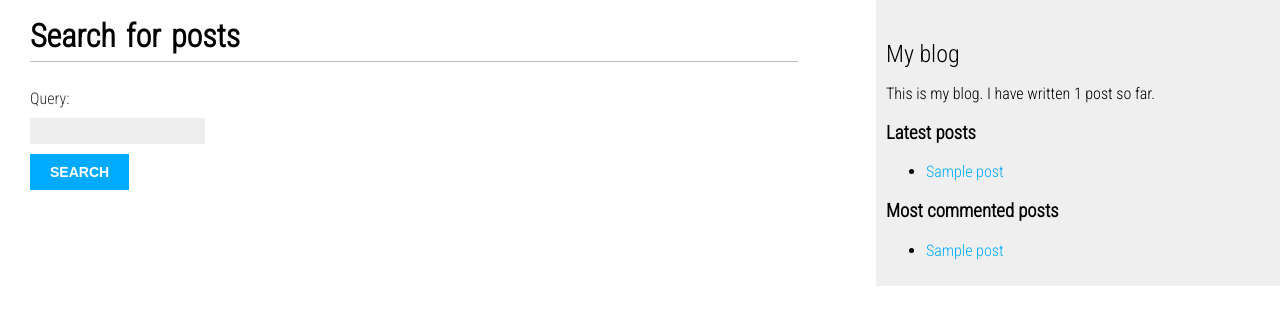
After one commit to mohammadasim/blog_app, a Django app: page /blogs/search/ in a window 1280 px wide. The commit adds this page. Shown: the top 325 px of the page. Run offline with Django 3.2, Linux system fonts and the light colour scheme; tables that the repository leaves empty hold one stand-in row (values such as "Sample post").

Commit message:
adding text search with stemming and weighting

```diff
--- a/blog_app/blog_app/settings/base.py
+++ b/blog_app/blog_app/settings/base.py
@@ -48,7 +48,9 @@ INSTALLED_APPS = [
     'django.contrib.sessions',
     'django.contrib.messages',
     'django.contrib.staticfiles',
+    'django.contrib.postgres',
     'blogs.apps.BlogsConfig',
+    'taggit',
 ]
 
 MIDDLEWARE = [
--- a/blog_app/blog_app/settings/dev.py
+++ b/blog_app/blog_app/settings/dev.py
@@ -12,3 +12,4 @@ DATABASES = {
         'PORT': get_env_variable('PGSQL_DB_PORT'),
     }
 }
+EMAIL_BACKEND = 'django.core.mail.backends.console.EmailBackend'
--- /dev/null
+++ b/blog_app/blogs/forms.py
@@ -0,0 +1,24 @@
+from django import forms
+
+from .models import Comment
+
+
+class EmailPostForm(forms.Form):
+    name = forms.CharField(max_length=25)
+    email = forms.EmailField()
+    to = forms.EmailField()
+    comments = forms.CharField(required=False,
+                               widget=forms.Textarea)
+
+
+class CommentForm(forms.ModelForm):
+    class Meta:
+        model = Comment
+        fields = ('name', 'email', 'body')
+
+
+class SearchForm(forms.Form):
+    """
+    Form for text search
+    """
+    query = forms.CharField()
--- a/blog_app/blogs/models.py
+++ b/blog_app/blogs/models.py
@@ -2,6 +2,8 @@ from django.db import models
 from django.urls import reverse
 from django.utils import timezone
 from django.contrib.auth.models import User
+
+from taggit.managers import TaggableManager
 
 
 class PublishedManager(models.Manager):
@@ -10,9 +12,10 @@ class PublishedManager(models.Manager):
     """
 
     def get_queryset(self):
-        return super(PublishedManager, self).get_queryset().filter(
+        return super().get_queryset().filter(
             status='published'
         )
+
 
 
 class Post(models.Model):
@@ -39,9 +42,12 @@ class Post(models.Model):
     status = models.CharField(max_length=10,
                               choices=STATUS_CHOICES,
                               default='draft')
+    tags = TaggableManager()
 
     class Meta:
         ordering = ('-publish',)
+        # This is done to speed up the text search
+        index_together = ('title', 'body')
 
     def __str__(self):
         return self.title
@@ -54,3 +60,22 @@ class Post(models.Model):
                            self.publish.day,
                            self.slug
                        ])
+
+
+class Comment(models.Model):
+    """
+    Blog comments
+    """
+    post = models.ForeignKey(Post, on_delete=models.CASCADE, related_name='comments')
+    name = models.CharField(max_length=80)
+    email = models.EmailField()
+    body = models.TextField()
+    created = models.DateTimeField(auto_now_add=True)
+    updated = models.DateTimeField(auto_now=True)
+    active = models.BooleanField(default=True)
+
+    class Meta:
+        ordering = ('created',)
+
+    def __str__(self):
+        return f'Comment by {self.name} on {self.post}'
--- a/blog_app/blogs/templates/blogs/base.html
+++ b/blog_app/blogs/templates/blogs/base.html
@@ -1,5 +1,6 @@
 <!DOCTYPE html>
 {% load static %}
+{% load blog_tags %}
 <html lang="en">
 <head>
     <meta charset="UTF-8">
@@ -13,7 +14,19 @@
 </div>
 <div id="sidebar">
     <h2>My blog</h2>
-    <p>This is my blog.</p>
+    {% total_posts as number_of_posts %}
+    <p>This is my blog. I have written {{ number_of_posts }} post{{ number_of_posts|pluralize }} so far.</p>
+    <h3>Latest posts</h3>
+    {% show_latest_posts 3 %}
+    <h3>Most commented posts</h3>
+    {% get_most_commented_posts as most_commented_posts %}
+    <ul>
+        {% for post in most_commented_posts %}
+            <li>
+                <a href="{{ post.get_absolute_url }}">{{ post.title }}</a>
+            </li>
+        {% endfor %}
+    </ul>
 </div>
 </body>
 </html>
--- /dev/null
+++ b/blog_app/blogs/templates/post/latest_posts.html
@@ -0,0 +1,7 @@
+<ul>
+    {% for post in latest_posts %}
+        <li>
+            <a href="{{ post.get_absolute_url }}">{{ post.title }}</a>
+        </li>
+    {% endfor %}
+</ul>
--- /dev/null
+++ b/blog_app/blogs/templates/post/search.html
@@ -0,0 +1,28 @@
+{% extends 'blogs/base.html' %}
+{% load blog_tags %}
+
+{% block title %}Search{% endblock %}
+
+{% block content %}
+    {% if query %}
+        <h1>Posts containing "{{ query }}</h1>
+        <h3>
+            {% with results.count as total_results %}
+                Found {{ total_results }} result{{ total_results|pluralize }}
+            {% endwith %}
+        </h3>
+        {% for post in results %}
+            <h4><a href="{{ post.get_absolute_url }}">{{ post.title }}</a></h4>
+            {{ post.body|markdown|truncatewords_html:5 }}
+        {% empty %}
+            <p>There are no results for your query.</p>
+        {% endfor %}
+        <p><a href="{% url 'blogs:post_search' %}">Search again</a></p>
+    {% else %}
+        <h1>Search for posts</h1>
+        <form method="get">
+            {{ form.as_p }}
+            <input type="submit" value="Search">
+        </form>
+    {% endif %}
+{% endblock %}
--- /dev/null
+++ b/blog_app/blogs/templatetags/blog_tags.py
@@ -0,0 +1,42 @@
+from django import template
+from django.db.models import Count
+from django.utils.safestring import mark_safe
+import markdown
+
+from ..models import Post
+
+register = template.Library()
+
+
+@register.simple_tag
+def total_posts():
+    return Post.published.count()
+
+
+@register.inclusion_tag('post/latest_posts.html')
+def show_latest_posts(count=5):
+    latest_posts = Post.published.order_by('-publish')[:count]
+    return {'latest_posts': latest_posts}
+
+
+@register.simple_tag
+def get_most_commented_posts(count=5):
+    return Post.published.annotate(
+        total_comments=Count('comments')
+    ).order_by('-total_comments')[:count]
+
+
+@register.filter(name='markdown')
+def markdown_format(text):
+    """
+    To prevent a name clash between our function
+    name and markdown module, we name our function
+    markdown_format and name the filter markdown,
+    for use in the template.
+    Django escapes HTML code generated by filters. We
+    use the mark_safe method of django to mark the result
+    as safe HTML, to be rendered in the template.
+    :param text:
+    :return:
+    """
+    return mark_safe(markdown.markdown(text))
--- a/blog_app/blogs/urls.py
+++ b/blog_app/blogs/urls.py
@@ -7,4 +7,7 @@ urlpatterns = [
     path('', views.PostListView.as_view(), name='post_list'),
     path('<int:year>/<int:month>/<int:day>/<slug:post>/',
          views.post_detail, name='post_detail'),
+    path('<int:post_id>/share/', views.post_share, name='post_share'),
+    path('tag/<slug:tag_slug>/', views.PostListView.as_view(), name='post_list_by_tag'),
+    path('search/', views.post_search, name='post_search')
 ]
--- a/blog_app/blogs/views.py
+++ b/blog_app/blogs/views.py
@@ -1,7 +1,13 @@
+from django.contrib.postgres.search import SearchVector, SearchQuery, SearchRank
+from django.core.mail import send_mail
+from django.db.models import Count
 from django.views.generic import ListView
 from django.shortcuts import render, get_object_or_404
 from django.core.paginator import Paginator, EmptyPage, PageNotAnInteger
+from taggit.models import Tag
+
 from .models import Post
+from .forms import EmailPostForm, CommentForm, SearchForm
 
 
 class PostListView(ListView):
@@ -9,6 +15,16 @@ class PostListView(ListView):
     context_object_name = 'posts'
     paginate_by = 3
     template_name = 'post/list.html'
+    model = Post
+
+    def get_queryset(self):
+        tag_slug = self.kwargs.get('tag_slug')
+        if tag_slug:
+            tag = get_object_or_404(Tag, slug=tag_slug)
+            queryset = self.model.published.filter(tags__in=[tag])
+            return queryset
+        else:
+            return super().get_queryset()
 
 
 def post_detail(request, year, month, day, post):
@@ -18,6 +34,109 @@ def post_detail(request, year, month, day, post):
                              publish__year=year,
                              publish__month=month,
                              publish__day=day)
+    # list of active comments for this post
+    comments = post.comments.filter(active=True)
+    new_comment = None
+
+    if request.method == 'POST':
+        # A comment was posted
+        comment_form = CommentForm(request.POST)
+        if comment_form.is_valid():
+            new_comment = comment_form.save(commit=False)
+            new_comment.post = post
+            new_comment.save()
+    else:
+        comment_form = CommentForm()
+    post_tag_ids = Post.tags.values_list('id', flat=True)
+    similar_posts = Post.published.filter(tags__in=post_tag_ids).exclude(id=post.id)
+    similar_posts = similar_posts.annotate(same_tags=Count('tags')). \
+                        order_by('-same_tags', '-publish')[:4]
     return render(request,
                   'post/detail.html',
-                  {'post': post})
+                  {'post': post,
+                   'new_comment': new_comment,
+                   'comments': comments,
+                   'comment_form': comment_form,
+                   'similar_posts': similar_posts
+                   })
+
+
+def post_share(request, post_id):
+    # Retrieve post by id
+    post = get_object_or_404(Post, id=post_id, status='published')
+    sent = False
+    if request.method == 'POST':
+        # Form was submitted
+        form = EmailPostForm(request.POST)
+        if form.is_valid():
+            cd = form.cleaned_data
+            post_url = request.build_absolute_uri(
+                post.get_absolute_url()
+            )
+            subject = f'{cd["name"]} recommends you read ' \
+                      f'{post.title}'
+            message = f'Read {post.title} at {post_url}\n\n' \
+                      f'{cd["name"]}\'s comments: {cd["comments"]}'
+            send_mail(subject, message, 'admin@myblog.com', [cd['to']])
+            sent = True
+    else:
+        form = EmailPostForm()
+    return render(request, 'post/share.html', {'form': form, 'post': post, 'sent': sent})
+
+
+def post_list(request, tag_slug=None):
+    """
+    List posts with a specific tag
+    :param request:
+    :param tag_slug:
+    :return:
+    """
+    object_list = Post.published.all()
+    tag = None
+    if tag_slug:
+        tag = get_object_or_404(Tag, slug=tag_slug)
+        object_list = object_list.filter(tags__in=[tag])
+    paginator = Paginator(object_list, 3)
+    page = request.GET.get('page')
+    try:
+        posts = paginator.page(page)
+    except PageNotAnInteger:
+        posts = paginator.page(1)
+    except EmptyPage:
+        posts = paginator.page(paginator.num_pages)
+    return render(request, 'post/list.html', {
+        'page': page,
+        'posts': posts,
+        'tag': tag
+    })
+
+
+def post_search(request):
+    """
+    View to deal with text search
+    :param request:
+    :return:
+    """
+    form = SearchForm()
+    query = None
+    results = []
+
+    if 'query' in request.GET:
+        form = SearchForm(request.GET)
+        if form.is_valid():
+            query = form.cleaned_data['query']
+            search_vector = SearchVector('title', weight='A') + \
+                SearchVector('body', weight='B')
+            search_query = SearchQuery(query)
+            results = Post.published.annotate(
+                search=search_vector,
+                rank=SearchRank(search_vector, search_query)
+            ).filter(rank__gte=0.3).order_by('-rank')
+    return render(request,
+                  'post/search.html',
+                  {
+                      'form': form,
+                      'query': query,
+                      'results': results
+                  }
+                  )
```
Also changed, not shown: blog_app/blogs/admin.py (+7 -1 lines), blog_app/blogs/templates/post/detail.html (+37 -1 lines), blog_app/blogs/templates/post/list.html (+3 -7 lines), blog_app/blogs/templates/post/share.html (added, +18 -0 lines), requirements.txt (added, +31 -0 lines), blog_app/blogs/migrations/0003_comment.py (added), blog_app/blogs/migrations/0004_post_tags.py (added), blog_app/blogs/templatetags/__init__.py (added).
